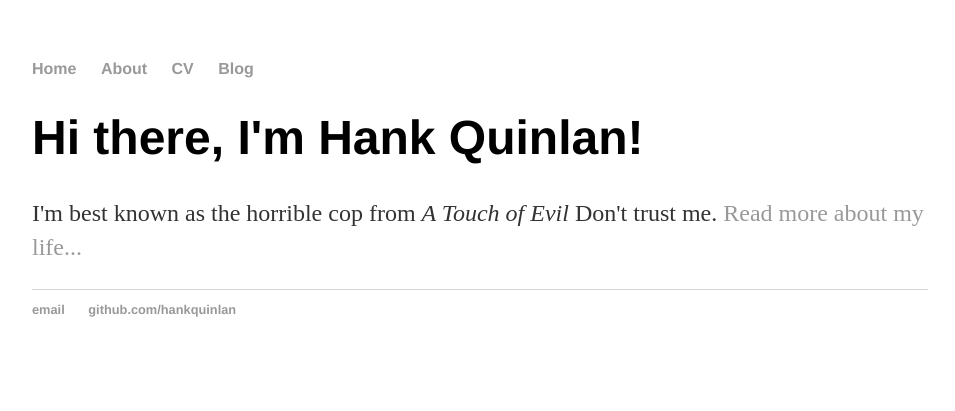
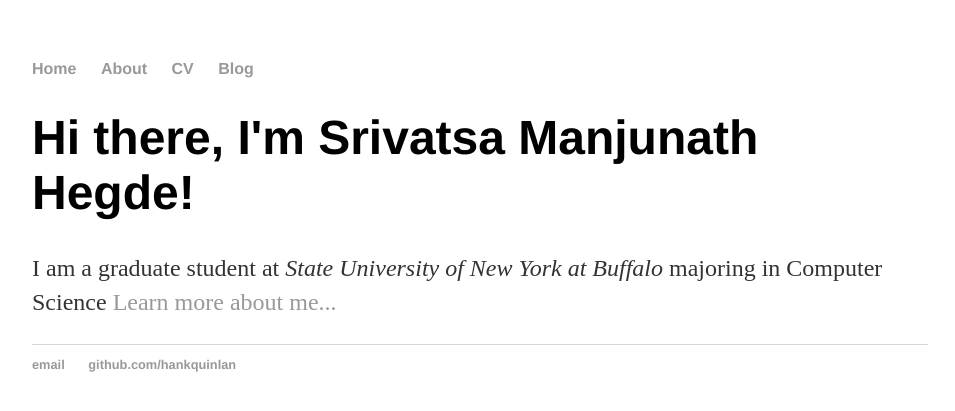
Before and after one commit to Srivatsa-M-Hegde/Srivatsa-M-Hegde.github.io, a Jekyll site: the page built from index.html, in a window 1280 px wide. Shown: the top 411 px of the page, without its empty margins (160-1115 px from the left). Built offline with Jekyll 4.4.1, drawn with Linux system fonts in a browser that asks for light colours.

Commit message:
Update index.html
updated the body of index.html

```diff
--- a/index.html
+++ b/index.html
@@ -1,8 +1,8 @@
 ---
 layout: default
-title: Hank Quinlan, Horrible Cop
+title: Srivatsa Hegde
 ---
 <div class="blurb">
-	<h1>Hi there, I'm Hank Quinlan!</h1>
-	<p>I'm best known as the horrible cop from <em>A Touch of Evil</em> Don't trust me. <a href="/about">Read more about my life...</a></p>
+	<h1>Hi there, I'm Srivatsa Manjunath Hegde!</h1>
+	<p>I am a graduate student at <em>State University of New York at Buffalo</em> majoring in Computer Science <a href="/about">Learn more about me...</a></p>
 </div><!-- /.blurb -->
```
